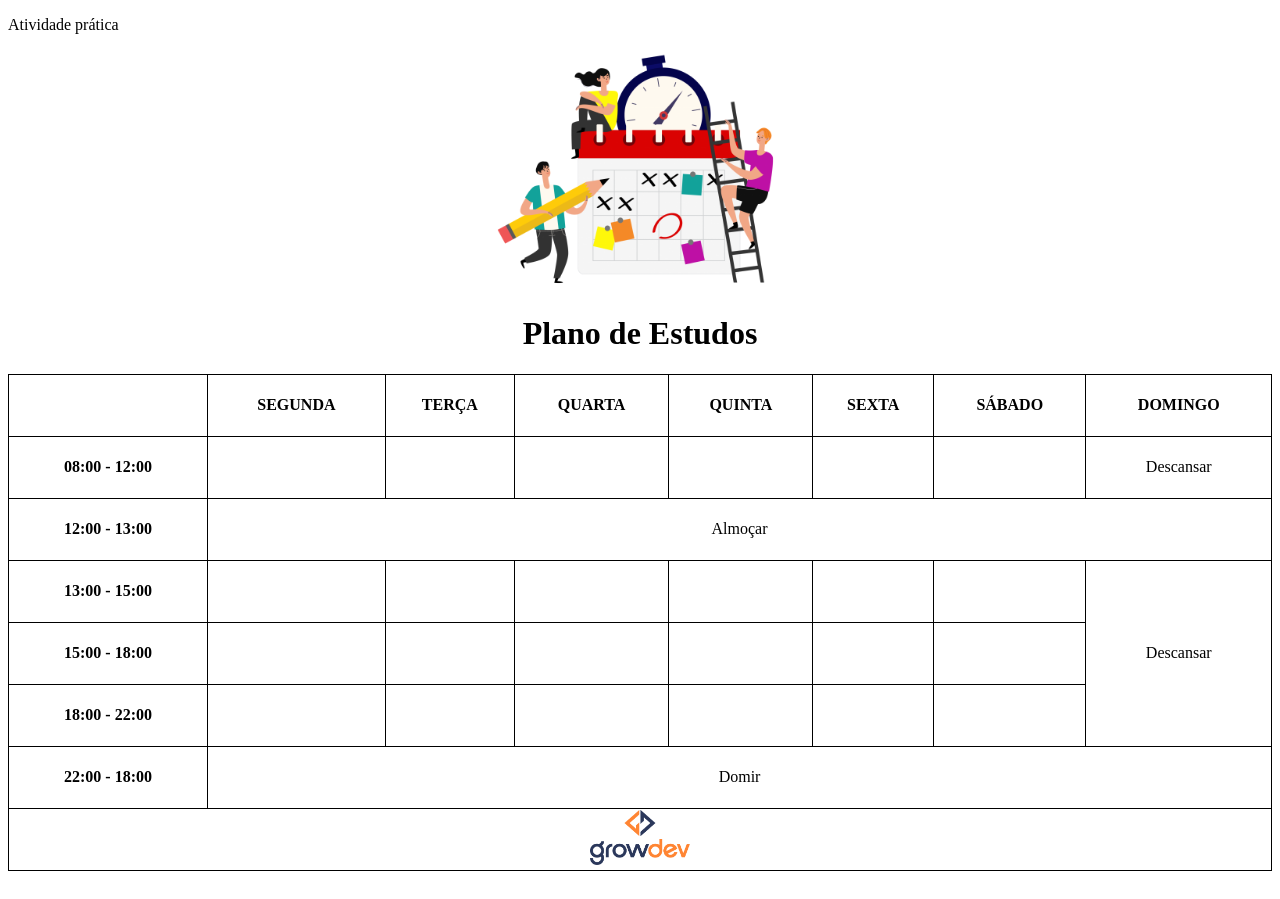
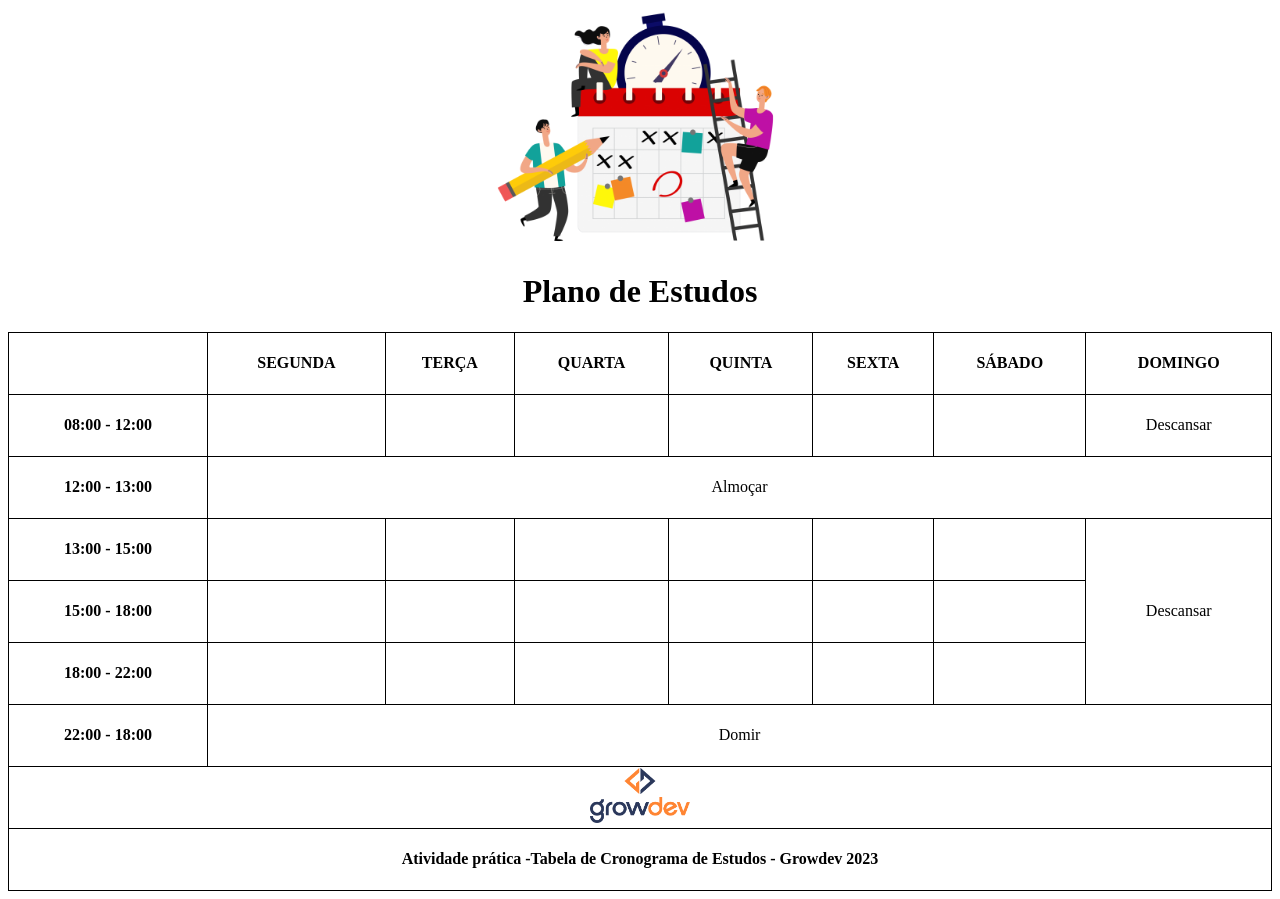
Before and after one commit to VictorCostaj/table-growdev-aula, a plain HTML site: page index.html in a window 1280 px wide. Drawn offline with Linux system fonts and the light colour scheme.

Commit message:
editando-footer

```diff
--- a/index.html
+++ b/index.html
@@ -100,7 +100,10 @@
         </tr>
       </tbody>
       <tfoot>
-        <p>Atividade prática</p>
+        <tr>
+            <th colspan="8">Atividade prática -Tabela de Cronograma de Estudos - Growdev 2023
+            </th>
+        </tr>
       </tfoot>
     </table>
   </body>
```
